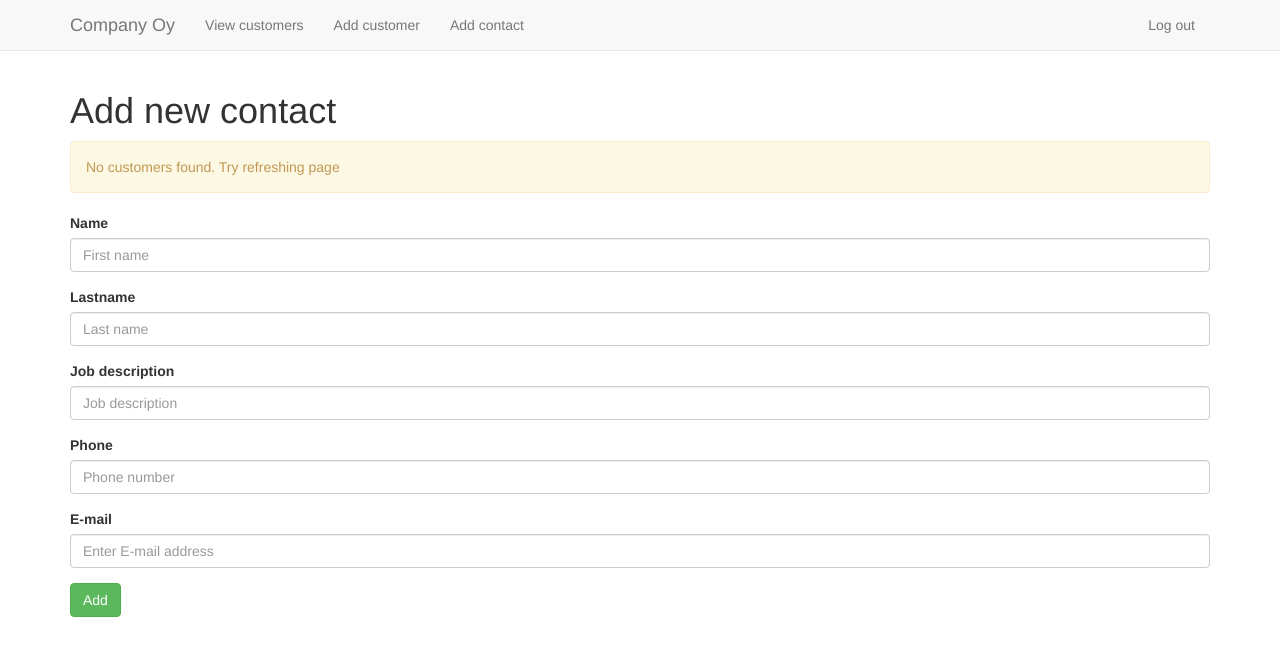
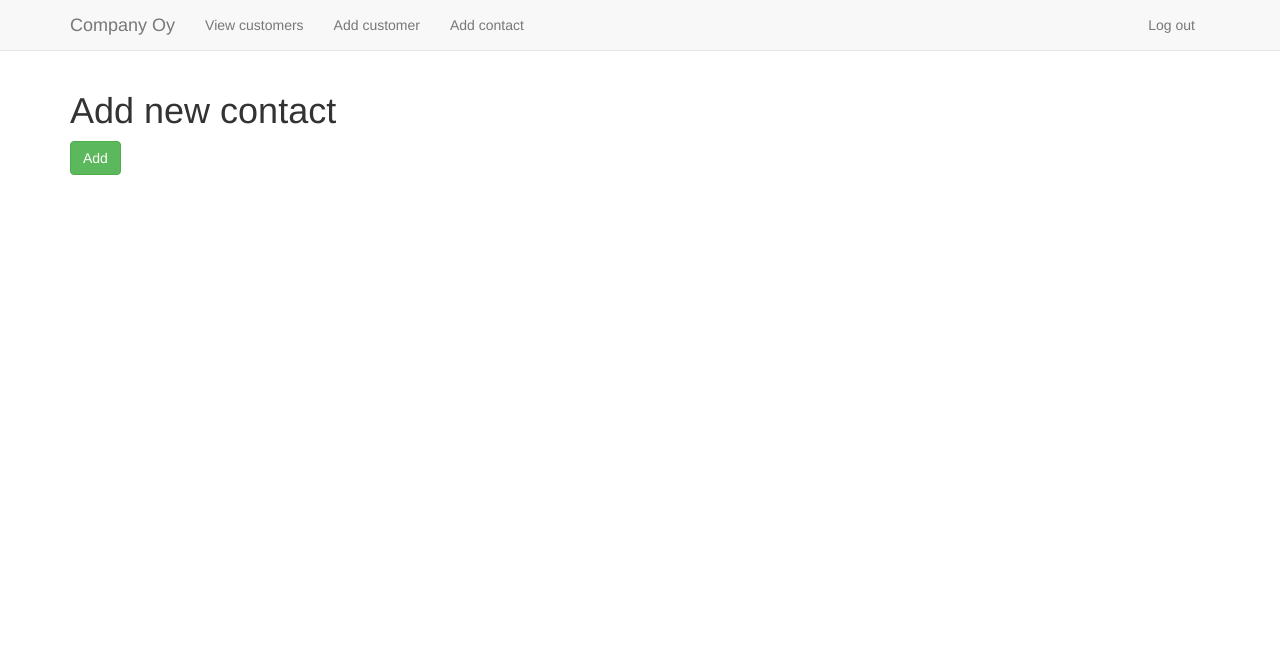
Before and after one commit to matiasturunen/asiakassovellus, a Django app: page /manager/contact/new/ in a window 1280 px wide. Shown: the top 656 px of the page. Run offline with Django 3.2, Linux system fonts and the light colour scheme; data that the repository does not hold is empty; parts of the project's set-up code (start-up, migrations or seed data) failed here and were passed over; some libraries are stand-ins or nearby versions.

Commit message:
changed to module based view

```diff
--- a/manager/templates/manager/customer.html
+++ b/manager/templates/manager/customer.html
@@ -55,6 +55,4 @@
 
 </div>
 
-{% load staticfiles %}
-<script src="{% static 'manager/script.js' %}"></script>
 {% include 'manager/structure/base_tpl_bottom.html' %}
--- a/manager/templates/manager/newcontact.html
+++ b/manager/templates/manager/newcontact.html
@@ -9,41 +9,14 @@
 	{% if error_message %}
 		<div class="alert alert-danger">{{ error_message }}</div>
 	{% endif %}
-	<form action="{% url 'manager:add_contact_new' %}" method="post" role="form">
+	<form action="" method="post" role="form">
 		{% csrf_token %}
-		<div class="form-group">
-		{% if all_customers %}
-			<label for="customer-select">Customer</label>
-			<select name="customer" class="form-control" id="customer-select">
-				{% for customer in all_customers %}
-					<option value="{{ customer.id }}">{{ customer.name }}</option>
-				{% endfor %}
-			</select>
-		{% else %}
-			<div class="alert alert-warning">No customers found. Try refreshing page</div>
-		{% endif %}
-
-		</div>
-		<div class="form-group">
-			<label for="name">Name</label>
-			<input class="form-control" type="text" name="name" id="name" placeholder="First name"/>
-		</div>
-		<div class="form-group">
-			<label for="lastname">Lastname</label>
-			<input class="form-control" type="text" name="lastname" id="lastname" placeholder="Last name"/>
-		</div>
-		<div class="form-group">
-			<label for="job">Job description</label>
-			<input class="form-control" type="text" name="job" id="job" placeholder="Job description"/>
-		</div>
-		<div class="form-group">
-			<label for="phone">Phone</label>
-			<input class="form-control" type="text" name="phone" id="phone" placeholder="Phone number" />
-		</div>
-		<div class="form-group">
-			<label for="email">E-mail</label>
-			<input class="form-control" type="email" name="email" id="email" placeholder="Enter E-mail address"/>
-		</div>
+		{% for field in form %}
+			<div class="form-group">
+				{{ field.errors }}
+	            {{ field.label_tag }} {{ field }}
+			</div>
+		{% endfor %}
 
 		<button type="submit" class="btn btn-success">Add</button>
 
```
Also changed, not shown: manager/templates/manager/editcontact.html (+8 -25 lines), manager/templates/manager/editcustomer.html (+8 -14 lines), manager/templates/manager/newcustomer.html (+6 -12 lines).
